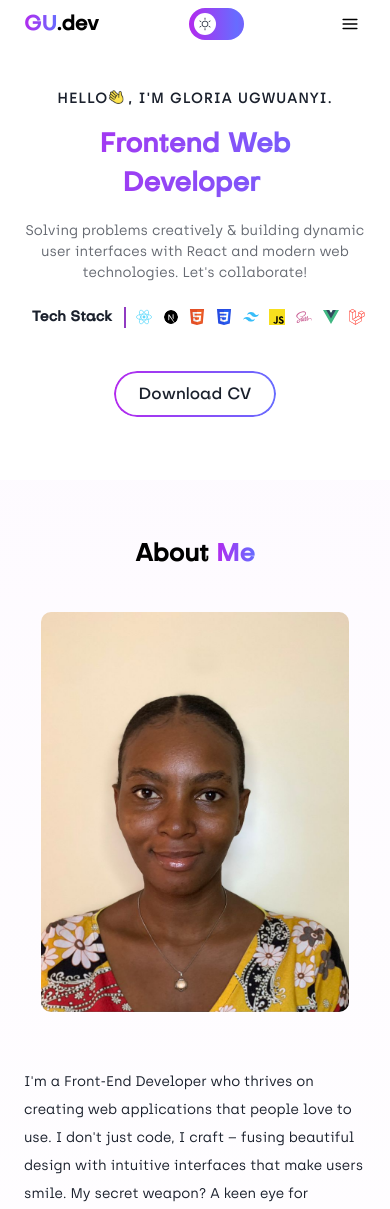
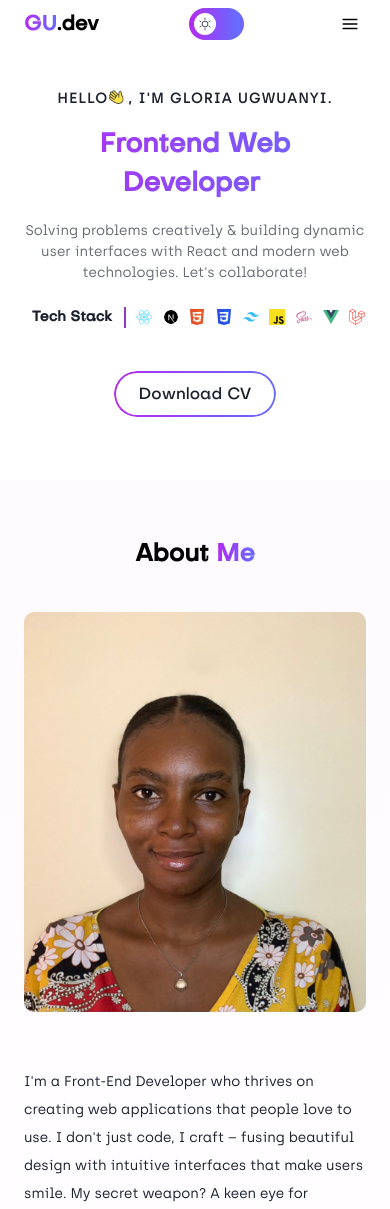
Before and after one commit to buberrie/portfolio, a Next.js app: page / in a window 390 px wide. Shown: the top 1209 px of the page. Built offline with nearby package versions, Linux system fonts and the light colour scheme.

Commit message:
about text update

```diff
--- a/app/globals.css
+++ b/app/globals.css
@@ -314,7 +314,7 @@ h2 {
 
 .text-bg-img {
   background:
-    linear-gradient(rgba(0, 0, 0, 0.539), rgba(0, 0, 0, 0.539)),
+    linear-gradient(rgba(0, 0, 0, 0.653), rgba(0, 0, 0, 0.653)),
     url('/assets/images/profile-img.jpeg');
   background-size: cover;
   background-repeat: no-repeat;
--- a/app/project/[id]/page.jsx
+++ b/app/project/[id]/page.jsx
@@ -13,7 +13,7 @@ const Page = ({ params }) => {
 
   return (
     <main className="padding-x">
-      <div className="w-full md:h-[35rem] h-[15rem] mt-[1rem]">
+      <div className="w-full md:h-[35rem] h-[14rem] mt-[1rem]">
         <video
           width="1440"
           height="840"
--- a/components/about/About.jsx
+++ b/components/about/About.jsx
@@ -11,7 +11,7 @@ const About = () => {
 
       <div className=" flex md:flex-row flex-col justify-between items-center w-full flip-parent">
         {/* image */}
-        <div className=" flip-card md:w-[40%] w-[90%] items-center flex flex-col">
+        <div className=" flip-card md:w-[40%] w-[100%] items-center flex flex-col">
           <div className=" w-full md:h-[30rem] h-[25rem] rounded-[10px] img_content">
             <div className="w-full h-full img_front ">
               <Image
@@ -23,7 +23,7 @@ const About = () => {
               />
             </div>
             <div className="w-full h-full img_back flex-center p-10 rounded-[10px] text-bg-img">
-              <p className="text-center card-text text-purple_100">Lorem ipsum dolor sit amet consectetur adipisicing elit. Dolor beatae molestiae et corporis ullam enim fuga ut earum perferendis? Laborum aliquam dolorum sunt sint laboriosam voluptas. Architecto enim eum consequuntur?
+              <p className="text-center base-text card-text text-purple_100 leading-7 tracking-wider font-medium">I enjoy coding, but when I’m not busy developing software, you can often find me in the kitchen developing new recipes. On my lazy days, I’m usually relaxing with a good movie.
               </p>
             </div>
           </div>
```
